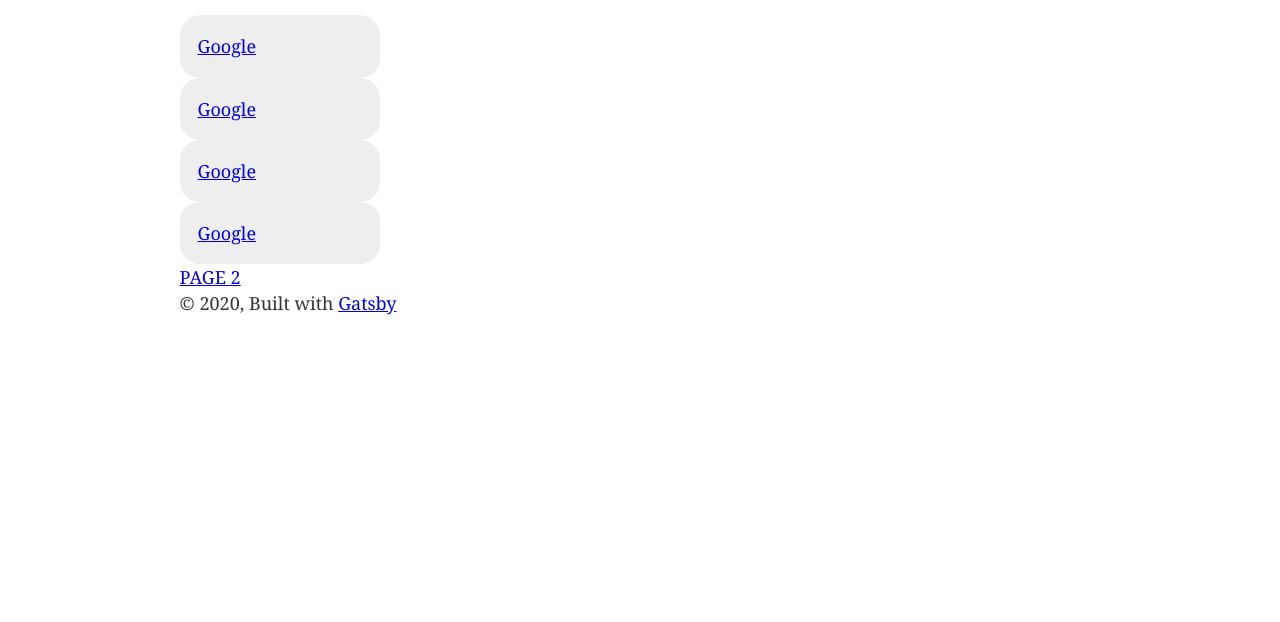
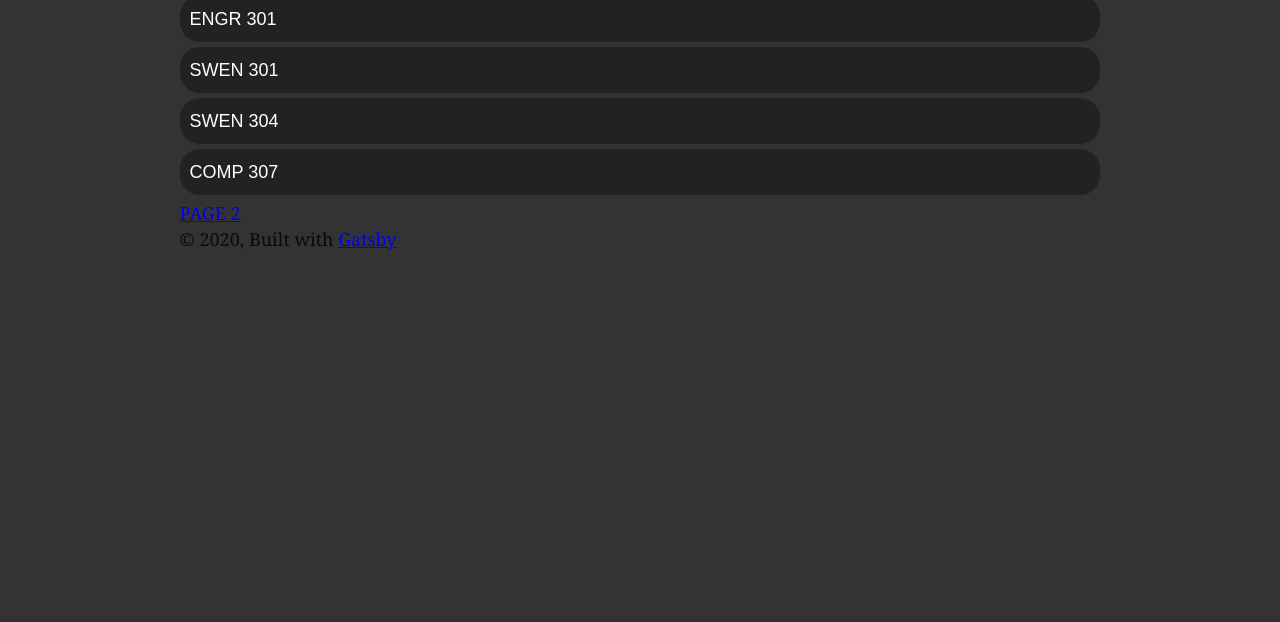
Before and after one commit to Stoupe/personal-bookmarks, a Gatsby site: page / in a window 1280 px wide. Shown: the part 178-800 px from the top of the page. Built offline with nearby package versions, Linux system fonts and the light colour scheme; Gatsby itself is replaced by a stand-in of ours.

Commit message:
Add some styling and edit links

```diff
--- a/src/components/bookmark.js
+++ b/src/components/bookmark.js
@@ -3,18 +3,8 @@
 
 const Bookmark = ({ title, link }) => (
 
-    <div
-      style={{
-          flex: `row wrap`,
-        // margin: `10px auto`,
-        maxWidth: 200,
-        padding: `1rem 1rem`,
-        background: `#eee`,
-        borderRadius: `20px`,
-      }}
-    >
+    <div class={`bookmark`}>
         <a href={link}>{title}</a>
-
     </div>
 )
 
--- /dev/null
+++ b/src/components/style.scss
@@ -0,0 +1,30 @@
+body {
+    background: #333;
+}
+
+.container {
+    // background: green;
+}
+
+.bookmark {
+    background: #222;
+    color: #fff;
+    padding: 10px;
+    margin: 5px 0;
+    border-radius: 20px;
+    transition: all 0.3s ease;
+    display: flex;
+    flex-direction: row;
+    width: auto;
+
+    &:hover {
+        background: #212121;
+    }
+
+    a {
+        width: 100%;
+        color: #fff;
+        text-decoration: none;
+        font-family: Arial, Helvetica, sans-serif;
+    }
+}
--- a/src/pages/index.js
+++ b/src/pages/index.js
@@ -6,26 +6,20 @@
 import SEO from "../components/seo"
 import Bookmark from "../components/bookmark"
 
+import "../components/style.css"
+
 const IndexPage = () => (
   <Layout>
-    {/* <SEO title="Home" />
-    <h1>Hello!</h1>
-    <p>Welcome to your new Gatsby site.</p>
-    <p>Now go build something great.</p>
-    <div style={{ maxWidth: `300px`, marginBottom: `1.45rem` }}>
-      <Image />
-    </div>
-    <Link to="/page-2/">Go to page 2</Link> */}
 
     <SEO title="Home" />
 
-    <h1>ENGR 301</h1>
-
-    <Bookmark title="Google" link="https://www.google.com"/>
-    <Bookmark title="Google" link="https://www.google.com"/>
-    <Bookmark title="Google" link="https://www.google.com"/>
-    <Bookmark title="Google" link="https://www.google.com"/>
-
+    <div class={`container`}>
+      <Bookmark title="CALENDAR" link="https://calendar.google.com/calendar/r"/>
+      <Bookmark title="ENGR 301" link="https://ecs.wgtn.ac.nz/Courses/ENGR301_2020T1/"/>
+      <Bookmark title="SWEN 301" link="https://ecs.wgtn.ac.nz/Courses/SWEN301_2020T1/"/>
+      <Bookmark title="SWEN 304" link="https://ecs.wgtn.ac.nz/Courses/SWEN304_2020T1/"/>
+      <Bookmark title="COMP 307" link="https://ecs.wgtn.ac.nz/Courses/COMP307_2020T1/"/>
+    </div>
 
     <Link to="/page-2">PAGE 2</Link>
 
```
Also changed, not shown: src/components/style.css (added), 1 other file.
